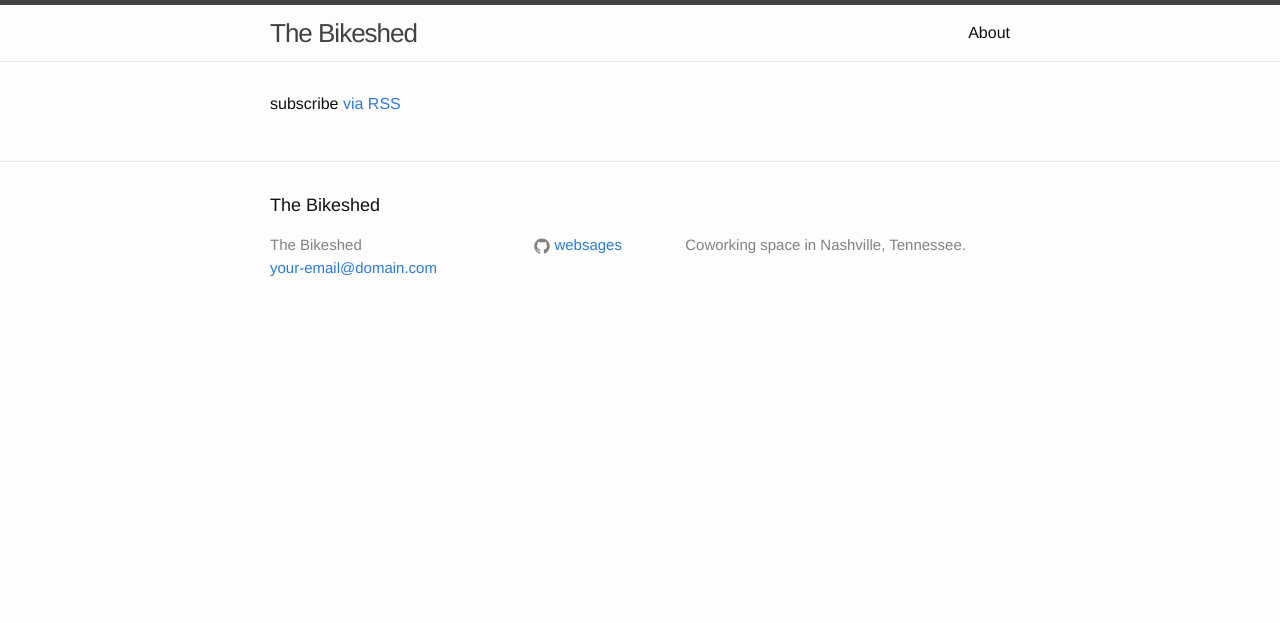
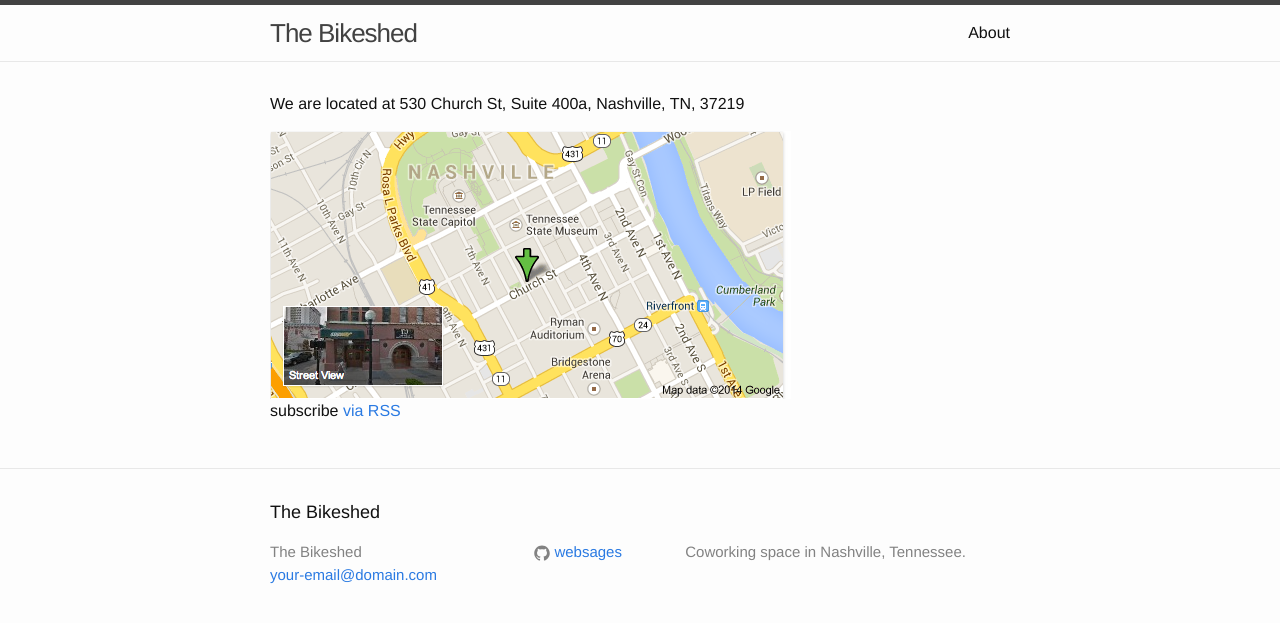
Before and after one commit to websages/thebikeshed.io, a Jekyll site: the page built from index.html, in a window 1280 px wide. Shown: the top 623 px of the page. Built offline with Jekyll 4.4.1, drawn with Linux system fonts in a browser that asks for light colours.

Commit message:
Add map location and address

```diff
--- /dev/null
+++ b/_includes/intro.html
@@ -0,0 +1,3 @@
+<p>We are located at 530 Church St, Suite 400a, Nashville, TN, 37219</p>
+
+<img src="{{ site.baseurl }}/images/map.png" alt="Map of the Bikeshed" width="521" height="268">
--- a/index.html
+++ b/index.html
@@ -3,6 +3,8 @@
 ---
 
 <div class="home">
+
+  {% include intro.html %}
 
   {% if site.posts.size > 0 %}
     <h1 class="page-heading">Updates</h1>
```
Also changed, not shown: images/map.png (added).
